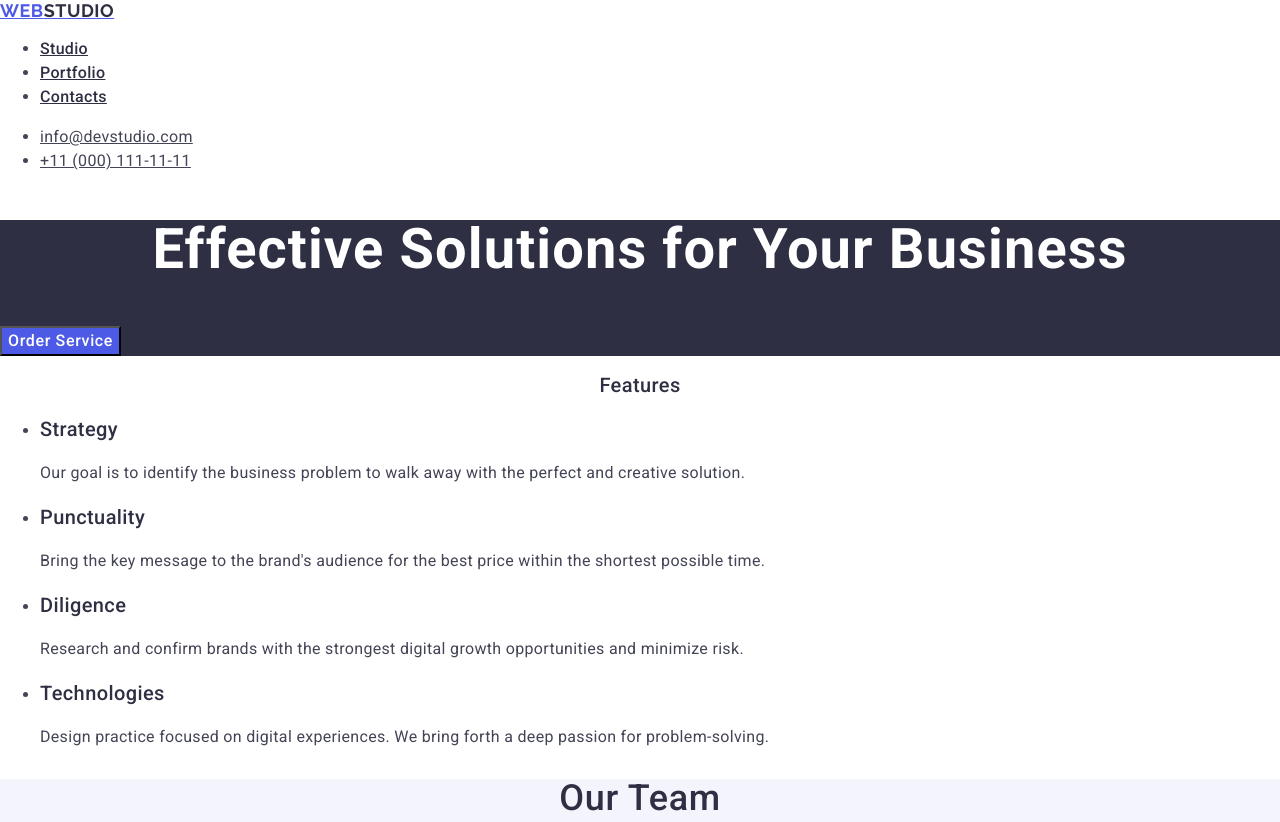
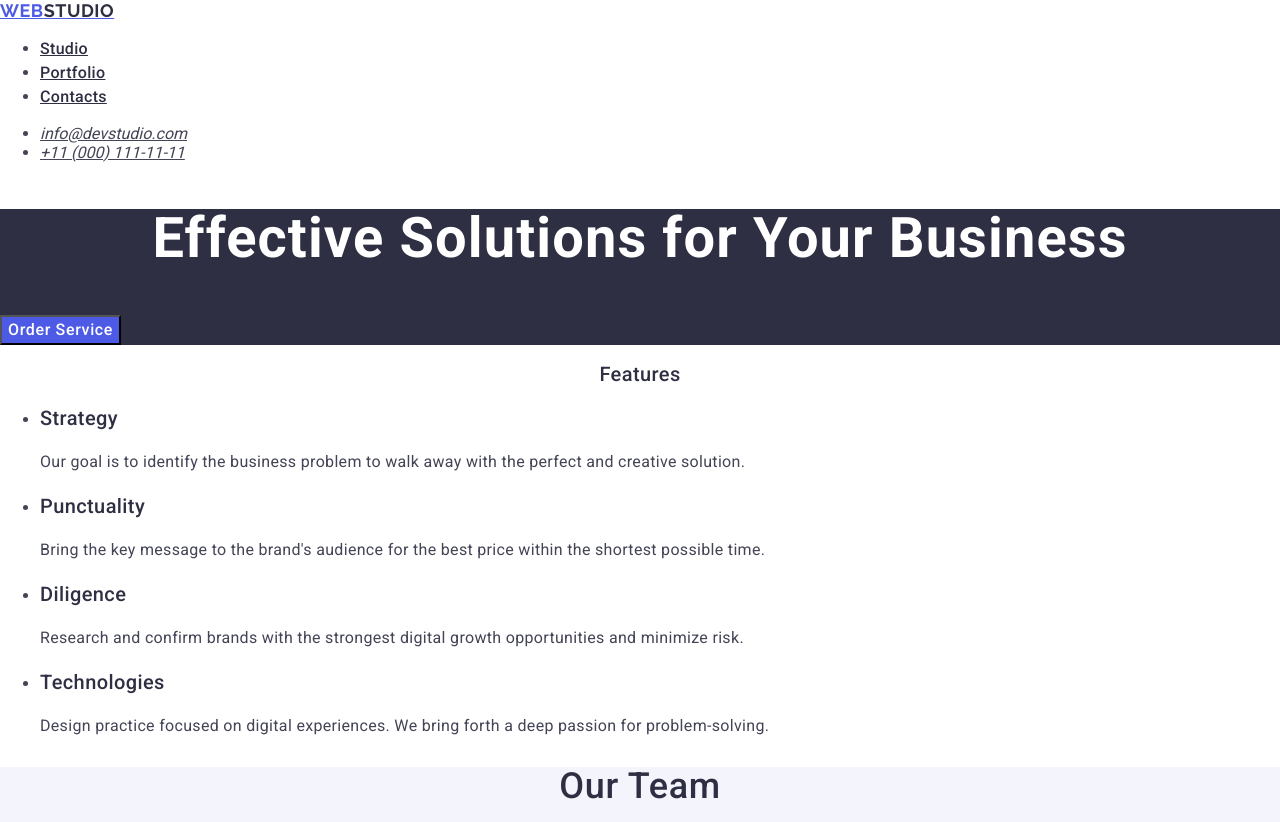
Before and after one commit to aanna25/goit-markup-hw-02, a plain HTML site: page index.html in a window 1280 px wide. Shown: the top 822 px of the page. Drawn offline with nearby package versions, Linux system fonts and the light colour scheme.

Commit message:
update index.html and styles.css

```diff
--- a/css/styles.css
+++ b/css/styles.css
@@ -36,12 +36,15 @@ body {
   color: #404bbf;
 }
 
-.contact,
-.address-link {
+.contact {
   color: #434455;
   font-style: normal;
   line-height: 1.5;
   letter-spacing: 0.02em;
+}
+
+.address-link {
+  color: #434455;
 }
 
 .hero {
```
